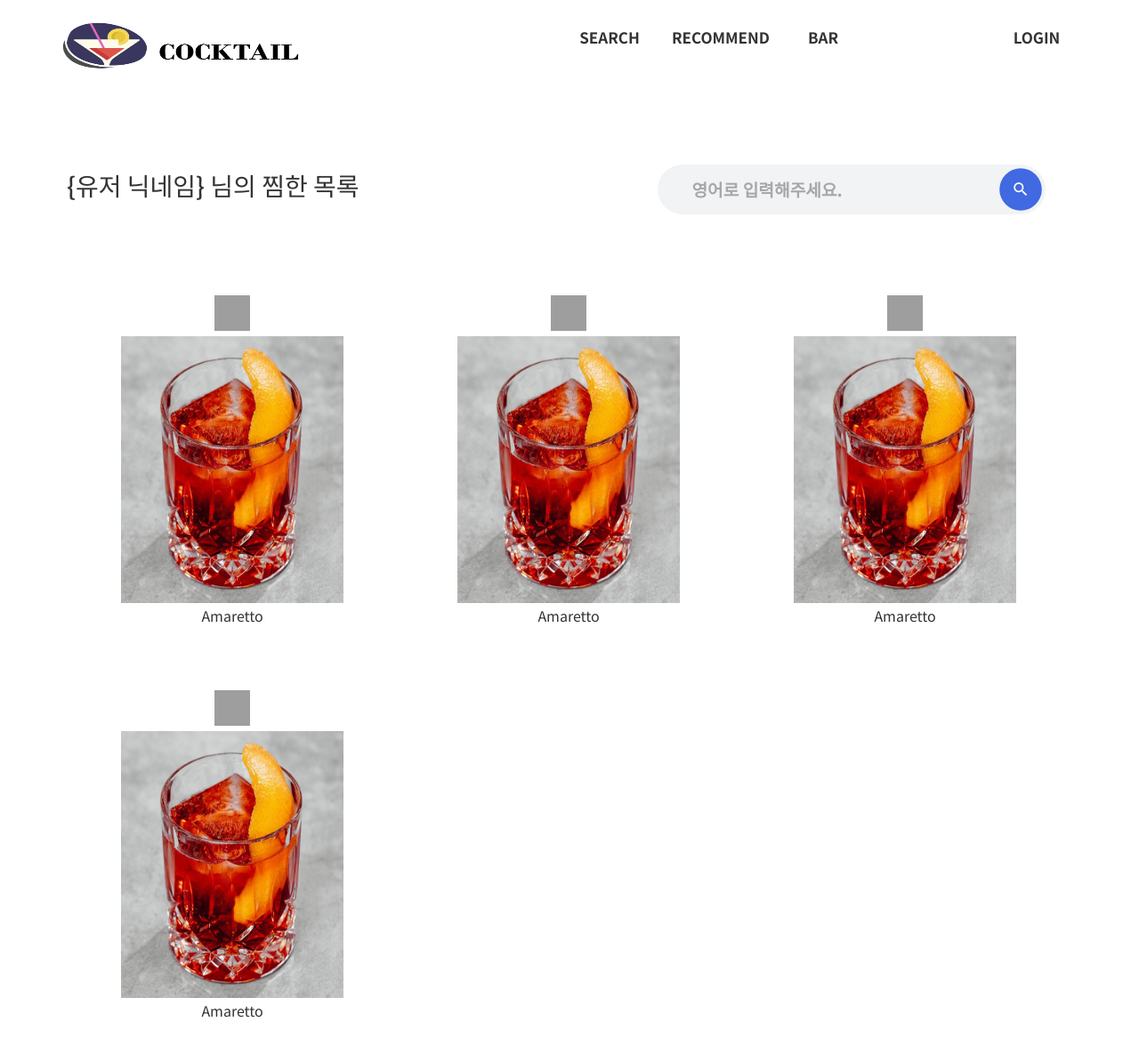
After one commit to JBU-KDigital-Dionysus/Cocktail_Recommendation_WEB, a Spring Boot app: page /cocktail/cocktailLike.do in a window 1280 px wide. The commit adds this page. Shown: the whole page at 89% size. Run offline with Spring Boot 4, Linux system fonts and the light colour scheme; some of the project's set-up classes (security, data sources, template engines, error pages and the like) are left out, and stand-ins take their place; some libraries are stand-ins or nearby versions; grey boxes are pictures that could not be loaded.

Commit message:
cocktail

```diff
--- a/src/main/java/com/cocktail/cocktail_recommendation/controller/CocktailController.java
+++ b/src/main/java/com/cocktail/cocktail_recommendation/controller/CocktailController.java
@@ -106,4 +106,7 @@ public class CocktailController {
     @GetMapping("/bar.do")
     public void bar(){}
 
+    @GetMapping("/cocktailLike.do")
+	 public void like() {}
+
 }
--- a/src/main/resources/application.properties
+++ b/src/main/resources/application.properties
@@ -6,7 +6,7 @@ debugMode=false
 spring.datasource.driver-class-name=com.mysql.cj.jdbc.Driver
 spring.datasource.url=jdbc:mysql://${MYSQL_HOST:localhost}:3306/cocktail_recommendation
 spring.datasource.username=root
-spring.datasource.password=00000000
+spring.datasource.password=mysql
 
 #spring.jpa.show-sql=true
 #spring.jpa.properties.hibernate.format_sql=true
--- a/src/main/resources/templates/cocktail/bar.html
+++ b/src/main/resources/templates/cocktail/bar.html
@@ -33,7 +33,6 @@
             float: left;
             list-style: none;
             width: 50px;
-            px;
             border-right: 1px solid #acacac;
             padding: 6px 0;
             text-align: center;
--- /dev/null
+++ b/src/main/resources/templates/cocktail/cocktailLike.html
@@ -0,0 +1,212 @@
+<!DOCTYPE html>
+<html xmlns:th="http://www.thymeleaf.org">
+<head>
+<meta charset="UTF-8">
+<title>COCKTAIL LIKE</title>
+	<link href="https://fonts.googleapis.com/css?family=Roboto:400,700" rel="stylesheet">
+    <link href="https://fonts.googleapis.com/icon?family=Material+Icons" rel="stylesheet">
+    <link rel="stylesheet" href="/bootstrap/css/bootstrap.min.css">
+    <link rel="stylesheet" href="https://cdn.jsdelivr.net/npm/bootstrap-icons@1.9.1/font/bootstrap-icons.css">
+    <script src="/bootstrap/js/bootstrap.bundle.min.js"></script>
+</head>
+<style>
+:root {
+	--primary-color: #f1f3f5;
+	--accent-color: #4169e1;
+
+	--text-color: #263238;
+	--main-font: 'roboto';
+	--font-bold: 700;
+	--font-regular: 400;
+
+	 --white:#fff;
+    --smoke-white:#f1f3f5;
+    --blue:#4169e1;
+}
+input,
+button {
+	border: none;
+	background: none;
+	outline: 0;
+}
+button {cursor: pointer}
+.SearchBox-input {/* No es un seudoelemento estandar */
+ color:white;
+	opacity: .6;
+}
+/* Chrome, Opera ySafari */
+.SearchBox-input {
+  color: white;
+}
+/* Firefox 19+ */
+.SearchBox-input {
+  color: white;
+}
+/* IE 10+ y Edge */
+.SearchBox-input {
+  color: white;
+}
+/* Firefox 18- */
+#formGroupExampleInput {
+  color: white;
+}
+
+
+
+.SearchBox {
+	--height: 3.5em;
+	display: flex;
+
+	border-radius: var(--height);
+	background-color: var(--primary-color);
+	height: var(--height);
+}
+	.SearchBox .SearchBox-input {
+		padding-left: 2em;
+		padding-right: 1em;
+		width: 240px;
+	}
+	.SearchBox-input {
+		width: 0;
+		font-size: 1.2em;
+		color: black;
+		font-weight:bold;
+		transition: .45s;
+	}
+	.SearchBox-button {
+		display: flex;
+		border-radius: 50%;
+		width: var(--height);
+		height: var(--height);
+		background-color: var(--accent-color);
+		transition: .3s;
+	}
+	.SearchBox-button  {
+		transform: scale(.85);
+	}
+	.SearchBox-icon {
+		margin: auto;
+		color: #fff;
+	}
+
+
+@media screen and (min-width: 400px){
+	.SearchBox .SearchBox-input {
+		width: 380px;
+	}
+}
+
+
+table{
+	margin: 35px;
+
+}
+tbody{
+	display: grid;
+    grid: '. . .';
+    row-gap: 40px;
+    column-gap: 96px;
+    margin: 30px;
+} /* gap: 30px; */
+tr {
+    justify-content: center;
+    align-items: center;
+}
+.container{
+	display: flex;
+    justify-content: space-between;
+    padding: 0 20px;
+    margin: 45px 0 45px 0;
+    align-items: center;
+}
+.like-item{
+	padding: 15px;
+    display: flex;
+    flex-direction: column;
+    /* width: 250px; */
+}
+.st-tdimg{
+	width: 250px;
+  	height: 300px;
+}
+.select-event .like-btn{
+	width: 40px;
+    height: 40px;
+    border: 0 none;
+    cursor: pointer;
+    outline: 0;
+    background: url(//img1a.coupangcdn.com/image/dragonstone/sdp/PCSDP_imageasset_180417-min.png) no-repeat -218px -209px;
+}
+
+</style>
+
+<body>
+<div th:insert="/header"></div>
+	<div class="container">
+
+		<div id="hot-wrapper">
+			<div class="widget-title">
+				<h3 class="title">{유저 닉네임} 님의 찜한 목록</h3>
+			</div>
+		</div>
+		<!-- 검색창 -->
+		<form method="GET" action="">
+	        <div class="SearchBox">
+	            <input type="text" name="" class="SearchBox-input" placeholder="영어로 입력해주세요.">
+	            <button class="SearchBox-button">
+	                <i class="SearchBox-icon  material-icons">search</i>
+	            </button>
+	        </div>
+	    </form>
+
+	</div>
+
+    <!-- <div class="like-content"> -->
+    	<table class="like-list">
+    		<tbody class="list-boby">
+    			<tr class="like-item">
+    				<!-- 찜버튼 -->
+    				<td class="select-event">
+    					<button class="like-btn"></button>
+    				</td>
+    				<td class="st-item-img">
+    					<img class="st-tdimg" alt="" src="/img/cock.png">
+    				</td>
+    				<td id="st-item-id">Amaretto</td>
+    			</tr>
+    			<tr class="like-item">
+    				<!-- 찜버튼 -->
+    				<td class="select-event">
+    					<button class="like-btn"></button>
+    				</td>
+    				<td class="st-item-img">
+    					<img class="st-tdimg" alt="" src="/img/cock.png">
+    				</td>
+    				<td id="st-item-id">Amaretto</td>
+    			</tr>
+    			<tr class="like-item">
+    				<!-- 찜버튼 -->
+    				<td class="select-event">
+    					<button class="like-btn"></button>
+    				</td>
+    				<td class="st-item-img">
+    					<img class="st-tdimg" alt="" src="/img/cock.png">
+    				</td>
+    				<td id="st-item-id">Amaretto</td>
+    			</tr>
+    			<tr class="like-item">
+    				<!-- 찜버튼 -->
+    				<td class="select-event">
+    					<button class="like-btn"></button>
+    				</td>
+    				<td class="st-item-img">
+    					<img class="st-tdimg" alt="" src="/img/cock.png">
+    				</td>
+    				<td id="st-item-id">Amaretto</td>
+    			</tr>
+    		</tbody>
+    	</table>
+   <!-- </div> -->
+
+</body>
+</html>
--- a/src/main/resources/templates/cocktail/detail.html
+++ b/src/main/resources/templates/cocktail/detail.html
@@ -14,7 +14,7 @@
         <div class="ct_left_area">
             <div class="ImgBox">
                 <!-- img -->
-                <img class="cocimg" alt="" src="/img/cocktail12.png" style="width: ">
+                <img class="cocimg" alt="" src="/img/cock.png">
             </div>
 
             <!-- <div class="line">
@@ -38,10 +38,6 @@
 
         <div class="ct_right_area">
             <div class="TitleBox">
-                    <p class="title">
-                        <strong>no . </strong>
-                        <span th:text="${cocktail.ctNo}"></span>
-                    </p>
                     <p class="title">
                         <!-- <strong>이름 : </strong> -->
                         <th:block th:text="${cocktail.ctName}"></th:block>
--- a/src/main/resources/templates/cocktail/list.html
+++ b/src/main/resources/templates/cocktail/list.html
@@ -12,7 +12,7 @@
         th:onclick="location.href='detail.do?ctNo=[[${cocktail.ctNo}]]'">
         <!-- <td th:text="${cocktail.ctNo}"></td> -->
         <td id="tdid">
-            <img class="tdimg" alt="" src="/img/cocktail12.png">
+            <img class="tdimg" alt="" src="/img/cock.png">
         </td>
         <td id="tdid" th:text="${cocktail.ctName}" ></td>
     </tr>
--- a/src/main/resources/templates/index.html
+++ b/src/main/resources/templates/index.html
@@ -292,5 +292,5 @@ ul {
 
 
 </body>
-
+<div th:insert="/footer"></div>
 </html>
```
Also changed, not shown: src/main/resources/static/css/detail/detail.css (+8 -12 lines), src/main/resources/static/css/list/list.css (+5 -4 lines), src/main/resources/templates/footer.html (added, +39 -0 lines), src/main/resources/static/img/cock.png (added), src/main/resources/static/img/cocktail12.png (deleted).
